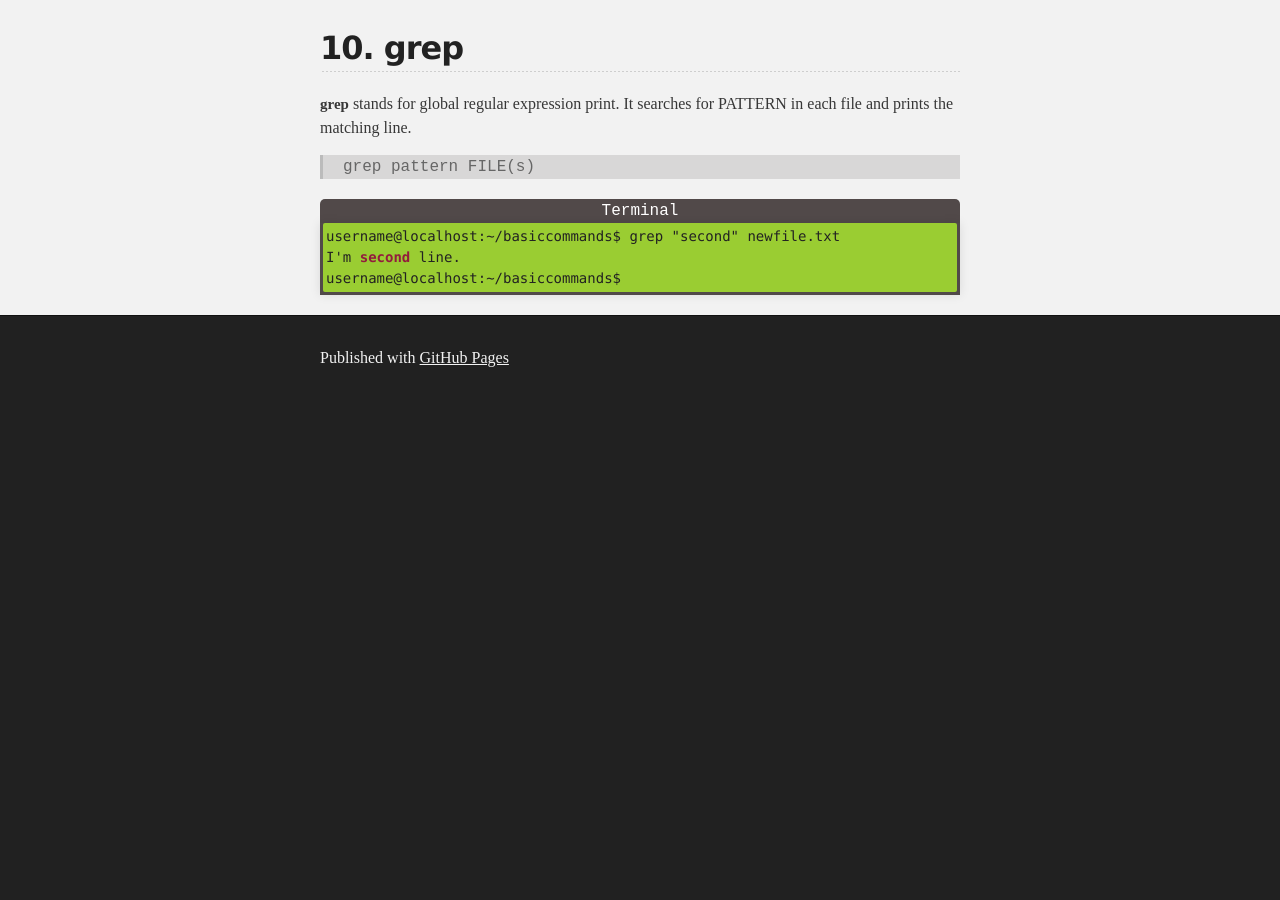
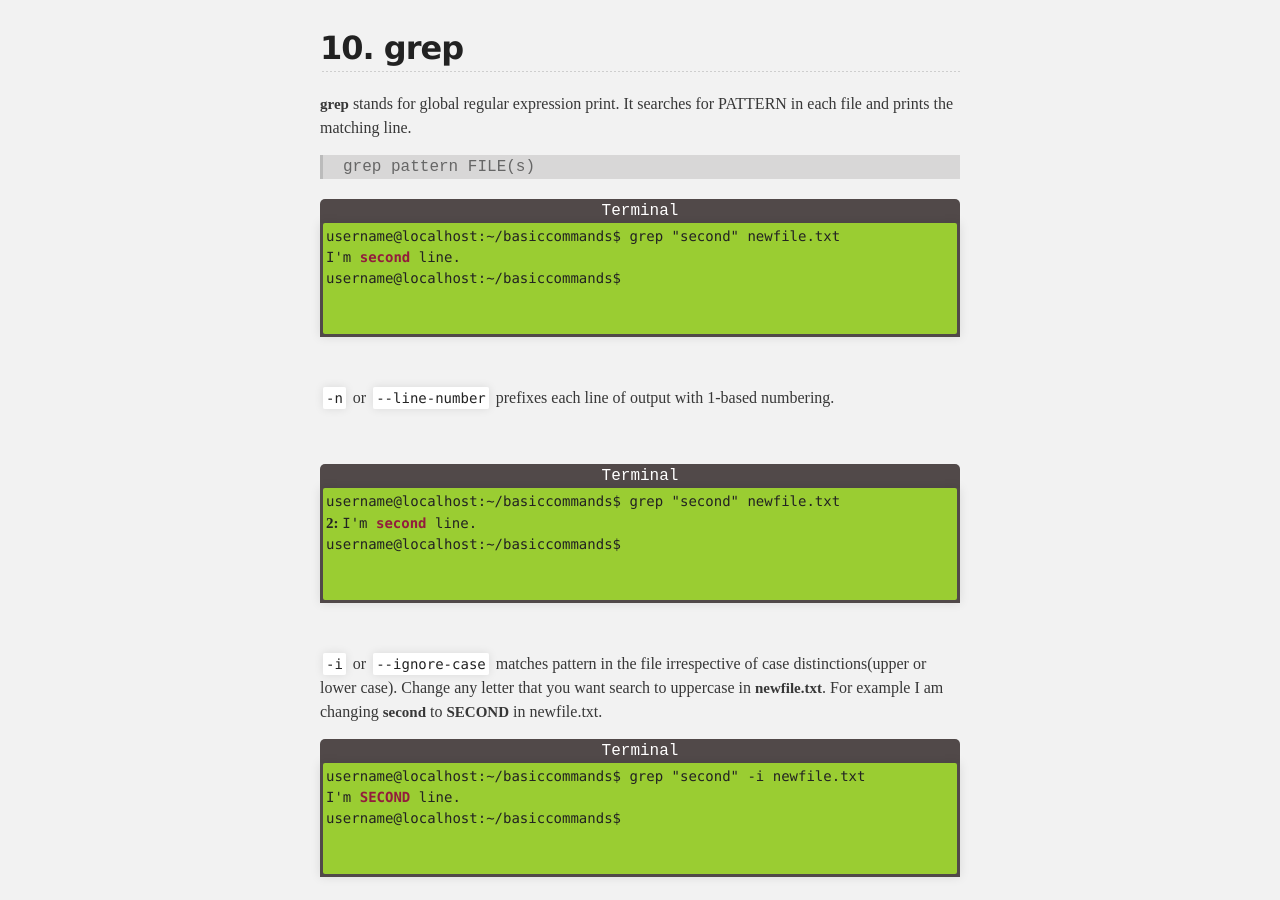
Before and after one commit to rajeev29five/rajeev29five.github.io, a Jekyll site: the page built from command-line.md, in a window 1280 px wide and 900 px high, scrolled down 10447 px. Built offline with Jekyll 4.4.1, drawn with Linux system fonts in a browser that asks for light colours; the repository's description, which GitHub fills in, is left out; before the commit the page ends 10852 px from its top, so only the background shows below that.

Commit message:
new command

```diff
--- a/command-line.md
+++ b/command-line.md
@@ -461,4 +461,27 @@ If you want to learn more about **cat** command, enter `man cat` in your termina
 <div class="highlighter-rouge"><div class="highlight"><pre class="highlight"><code>username@localhost:~/basiccommands$ grep "second" newfile.txt
 I'm <span class="colbol">second</span> line.
 username@localhost:~/basiccommands$
+<br>
 </code></pre></div></div>
+<br>
+
+`-n` or `--line-number` prefixes each line of output with 1-based numbering.
+
+<br>
+<p class="terminal">Terminal</p>
+<div class="highlighter-rouge"><div class="highlight"><pre class="highlight"><code>username@localhost:~/basiccommands$ grep "second" newfile.txt
+<strong>2: </strong>I'm <span class="colbol">second</span> line.
+username@localhost:~/basiccommands$
+<br>
+</code></pre></div></div>
+<br>
+
+`-i` or `--ignore-case` matches pattern in the file irrespective of case distinctions(upper or lower case). Change any letter that you want search to uppercase in **newfile.txt**. For example I am changing **second** to **SECOND** in newfile.txt.
+<br>
+<p class="terminal">Terminal</p>
+<div class="highlighter-rouge"><div class="highlight"><pre class="highlight"><code>username@localhost:~/basiccommands$ grep "second" -i newfile.txt
+I'm <span class="colbol">SECOND</span> line.
+username@localhost:~/basiccommands$
+<br>
+</code></pre></div></div>
+<br>
```
